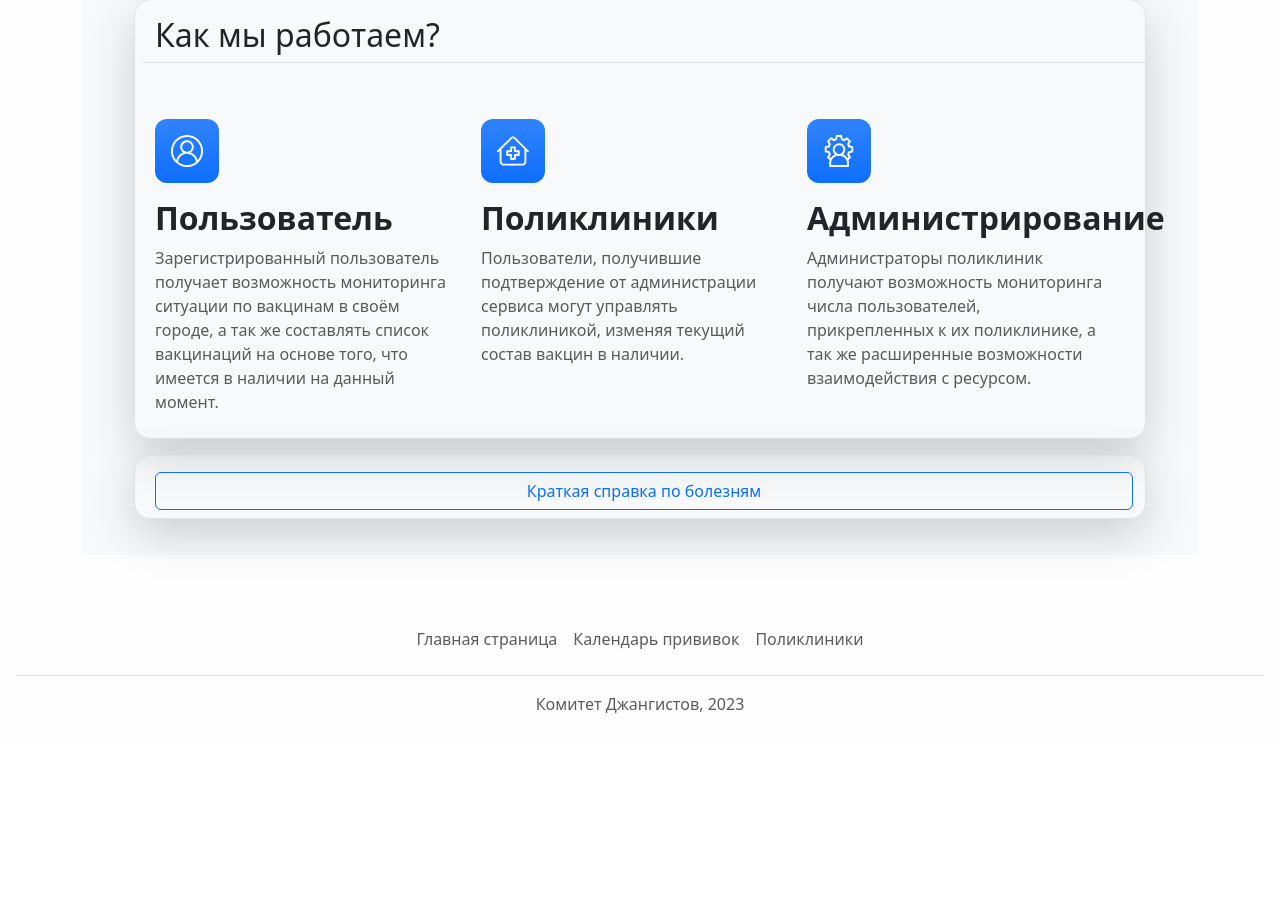
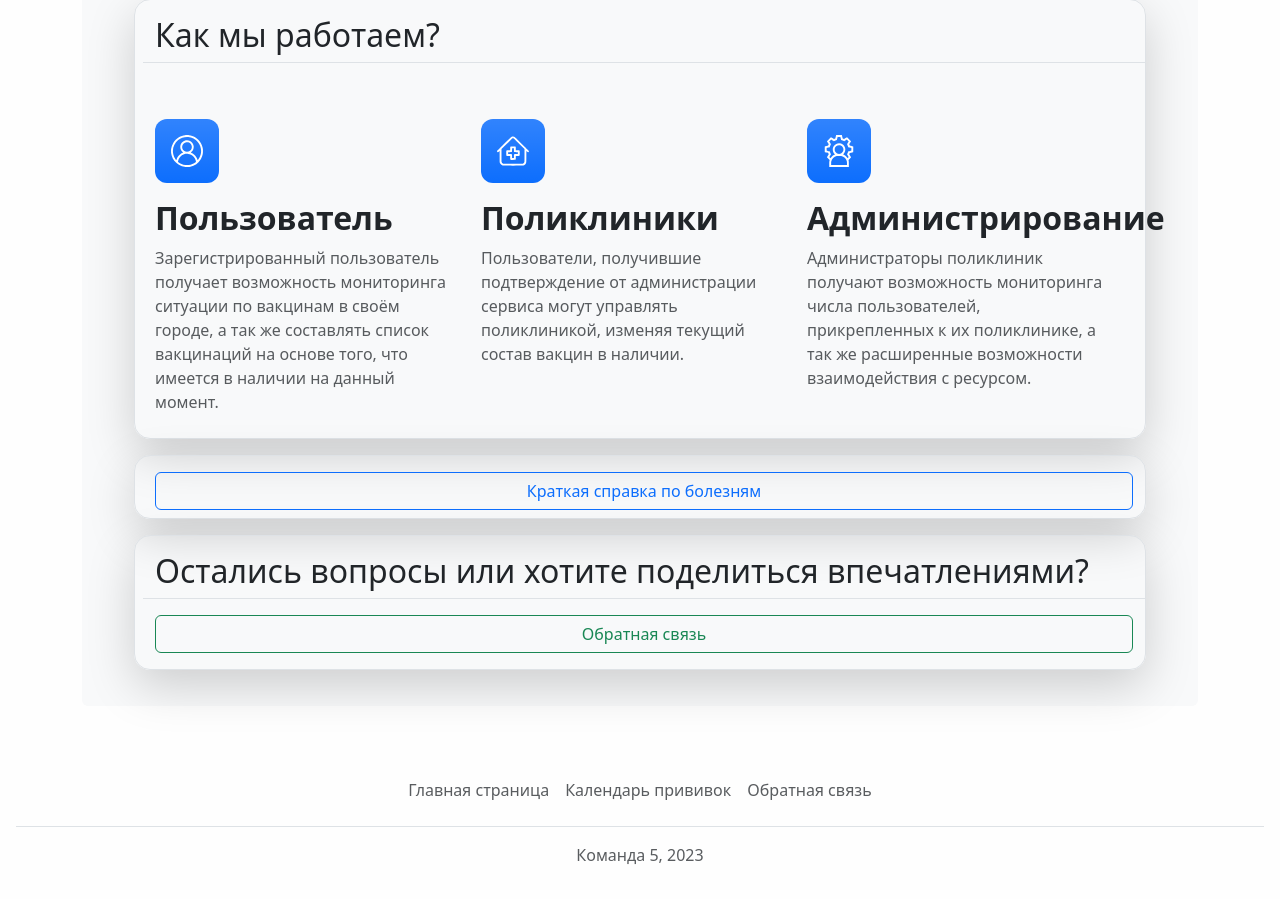
Before and after one commit to neeearina/vaccineplan, a Django app: page / in a window 1280 px wide. Shown: the part 339-1238 px from the top of the page. Before the commit the page ends 1053 px from the top, so only its background shows below. Run offline with Django 4.2, Linux system fonts and the light colour scheme; data comes from the database, SQL or seed files in the repository; some libraries are stand-ins or nearby versions.

Commit message:
[fix] quick fix of footer links; added: link to homepage at empty calendar

```diff
--- a/vaccineplan/templates/homepage/homepage.html
+++ b/vaccineplan/templates/homepage/homepage.html
@@ -72,7 +72,7 @@
 
   <div class="row p-2 pe-lg-0 pt-lg-3 align-items-center rounded-4 border shadow-lg my-3">
     <div class="d-grid gap-2">
-      <a class="btn btn-outline-primary" data-bs-toggle="collapse" href="#illnesses_collapse" role="button" aria-controls="illnesses_collapse">
+      <a class="btn btn-outline-primary" data-bs-toggle="collapse" id="collapse-btn" href="#illnesses_collapse" role="button" aria-controls="illnesses_collapse">
         Краткая справка по болезням
       </a>
     </div>
@@ -101,7 +101,12 @@
     </div>
   </div>
 
-
+  <div class="row p-2 pe-lg-0 pt-lg-3 align-items-center rounded-4 border shadow-lg my-3">
+    <h2 class="lead pb-2 border-bottom fs-2">Остались вопросы или хотите поделиться впечатлениями?</h2>
+    <div class="d-grid gap-2 my-2">
+      <a class="btn btn-outline-success" href="{% url 'feedback:feedback' %}">Обратная связь</a>
+    </div>
+  </div>
 
 </div>
 {% endblock %}
--- a/vaccineplan/templates/includes/footer.html
+++ b/vaccineplan/templates/includes/footer.html
@@ -4,11 +4,12 @@
 <div class="p-3 my-4 mb-0">
   <ul class="nav justify-content-center border-bottom pb-3 mb-3">
     <li class="nav-item"><a href="{% url 'homepage:home' %}" class="nav-link px-2 text-muted">Главная страница</a></li>
-    <li class="nav-item"><a href="#" class="nav-link px-2 text-muted">Календарь прививок</a></li>
-    <li class="nav-item"><a href="#" class="nav-link px-2 text-muted">Поликлиники</a></li>
+    <li class="nav-item"><a href="{% url 'vaccine_calendar:calendar' %}" class="nav-link px-2 text-muted">Календарь прививок</a></li>
+    <li class="nav-item"><a href="{% url 'feedback:feedback' %}" class="nav-link px-2 text-muted">Обратная связь</a></li>
   </ul>
   <div class="row">
     <div class="col">
-      <p class="text-start text-muted text-center">Комитет Джангистов, {% now "Y" %}</p>
+      <p class="text-muted text-center">Команда 5, {% now "Y" %}</p>
     </div>
+  </div>
 </div>
--- a/vaccineplan/templates/vaccine_calendar/list.html
+++ b/vaccineplan/templates/vaccine_calendar/list.html
@@ -16,8 +16,8 @@
   {% empty %}
 
   <div class="alert alert-dark">
-    <h1 class="alert-heading fs-4">Внимание</h1>
-    <p>Никаких прививок еще не запланировано. Вот такие пироги</p>
+    <h1 class="alert-heading fs-4">Список запланированных вакцинаций пуст</h1>
+    <p>Здесь будут появляться ваши записи. Можете ознакомитсья со списком болезней <a class="alert-link" href="{% url 'homepage:home' %}">здесь</a></p>
   </div>
 
   {% endfor %}
--- a/vaccineplan/vaccines/models.py
+++ b/vaccineplan/vaccines/models.py
@@ -71,4 +71,4 @@ class Availability(django.db.models.Model):
 
     class Meta:
         verbose_name = "наличие"
-        verbose_name_plural = "Наличия"
+        verbose_name_plural = "наличия"
--- a/vaccineplan/vaccines/views.py
+++ b/vaccineplan/vaccines/views.py
@@ -20,7 +20,8 @@ class VaccinesView(django.views.generic.ListView):
 
     def get_context_data(self, *args, **kwargs):
         context = super(VaccinesView, self).get_context_data(*args, **kwargs)
-        context["illness"] = vaccines.models.VaccineCategories.objects.get(
+        context["illness"] = django.shortcuts.get_object_or_404(
+            vaccines.models.VaccineCategories,
             id=self.kwargs["pk"],
         )
         paid_vaccines = vaccines.models.Availability.objects.get_by_illness(
@@ -31,7 +32,4 @@ class VaccinesView(django.views.generic.ListView):
                 clinic__city=self.request.user.city,
             )
         context["paid_vaccines"] = paid_vaccines.order_by("clinic__id")
-        print("==============================================================")
-        for item in context["free_vaccines"]:
-            print(item.vaccines.name)
         return context
```
Also changed, not shown: vaccineplan/users/tests.py (added), vaccineplan/vaccines/migrations/0002_alter_availability_options.py (added).
